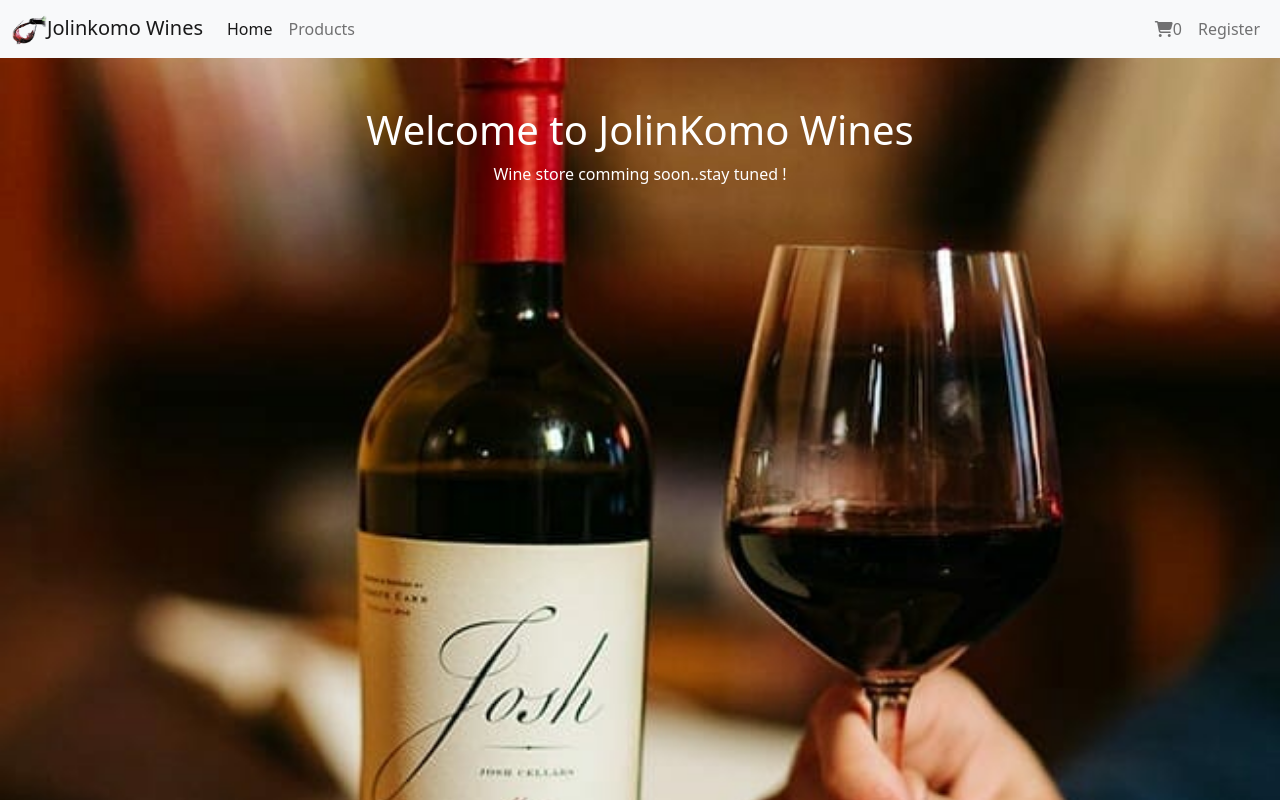
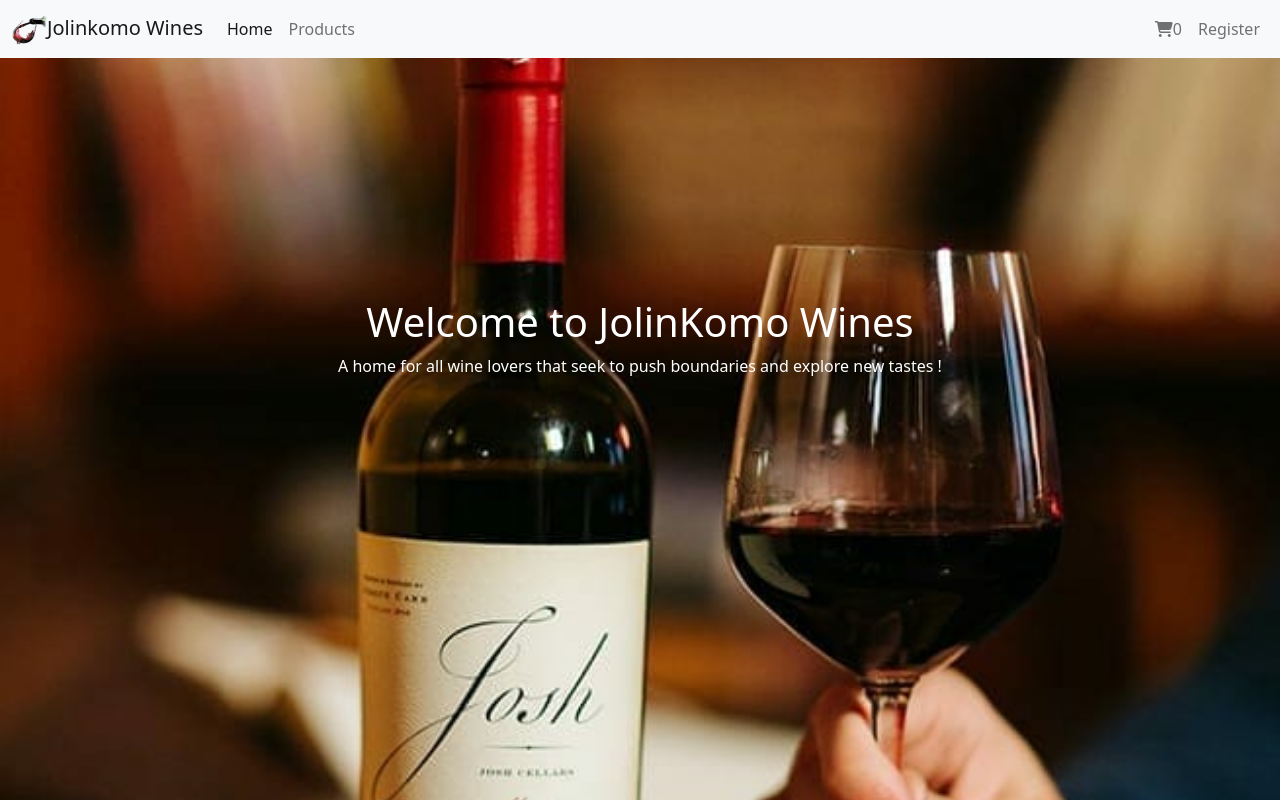
Before and after one commit to AsandahDevs/wine-store, an Angular app: page / in a window 1280 px wide. Built offline with nearby package versions, Linux system fonts and the light colour scheme.

Commit message:
Apply margin space for main header.

```diff
--- a/src/app/homepage/homepage.component.html
+++ b/src/app/homepage/homepage.component.html
@@ -1,4 +1,7 @@
-<div class="container mt-5">
-  <h1>Welcome to {{ companyName }}</h1>
-  <p>Wine store comming soon..stay tuned !</p>
+<div class="container">
+  <h1 style="margin-top: 15rem">Welcome to {{ companyName }}</h1>
+  <p>
+    A home for all wine lovers that seek to push boundaries and explore new
+    tastes !
+  </p>
 </div>
```
